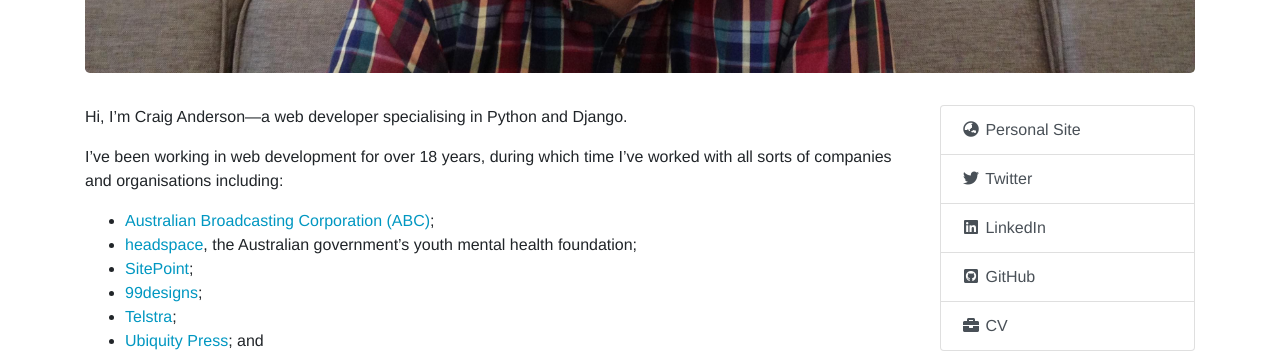
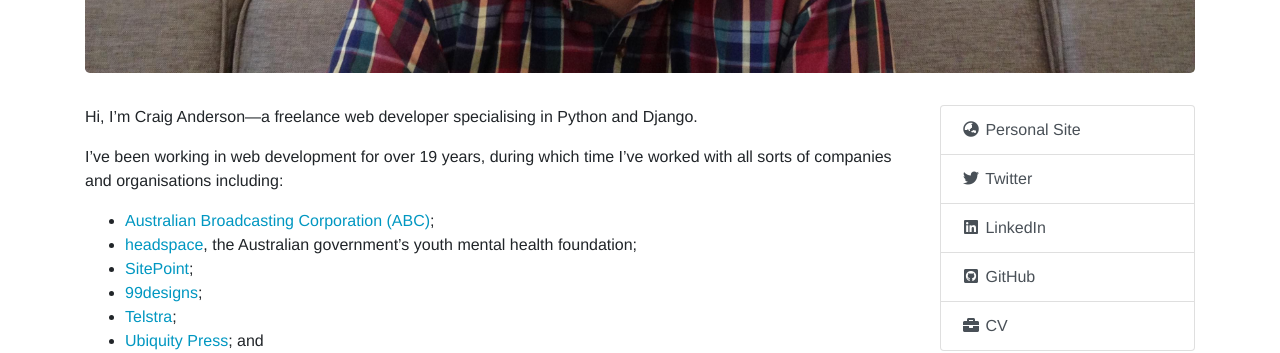
Before and after one commit to uhf62/uhf62.co.uk, a Jekyll site: the page built from about/craig.markdown, in a window 1280 px wide. Shown: the part 400-753 px from the top of the page. Built offline with Jekyll 4.4.1, drawn with Linux system fonts in a browser that asks for light colours; nearby versions of some CDN libraries; our own code applies the rules of GitHub Pages for plain Markdown files.

Commit message:
Put the word freelance in there.

```diff
--- a/_config.yml
+++ b/_config.yml
@@ -1,6 +1,6 @@
 ---
 title: UHF 62
-description: Web development specialising in Python and Django based in London, England.
+description: Freelance web developer specialising in Python and Django based in London, England.
 email: hello@uhf62.co.uk
 url: https://www.uhf62.co.uk
 logo: /assets/logo.svg
--- a/about/craig.markdown
+++ b/about/craig.markdown
@@ -22,9 +22,9 @@
     fontawesome-classes: fas fa-briefcase
 ---
 
-Hi, I'm Craig Anderson—a web developer specialising in Python and Django.
+Hi, I'm Craig Anderson—a freelance web developer specialising in Python and Django.
 
-I've been working in web development for over 18 years, during which time I've worked with all sorts of companies and organisations including:
+I've been working in web development for over {{ "now" | date: "%Y" | minus: 2000 }} years, during which time I've worked with all sorts of companies and organisations including:
 
  * [Australian Broadcasting Corporation (ABC)](http://www.abc.net.au);
  * [headspace](http://headspace.org.au), the Australian government's youth mental health foundation;
--- a/index.markdown
+++ b/index.markdown
@@ -7,7 +7,7 @@
 image-credit-url: https://unsplash.com/photos/Oja2ty_9ZLM
 ---
 
-UHF 62 is the limited company of [Craig Anderson](/about/craig), a London-based [web developer specialising in Python and Django](/what-we-do).
+UHF 62 is the limited company of [Craig Anderson](/about/craig), a London-based [freelance web developer specialising in Python and Django](/what-we-do).
 
 We can build an entire web application customised to your needs, join your team to supplement their existing skills, or anything else in between (or beyond!)
 
```
